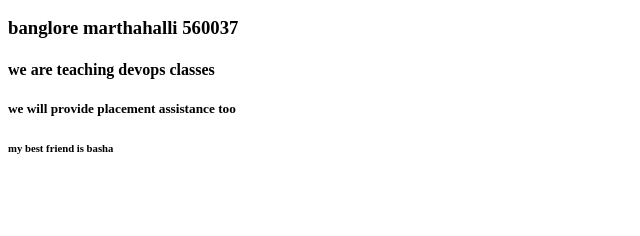
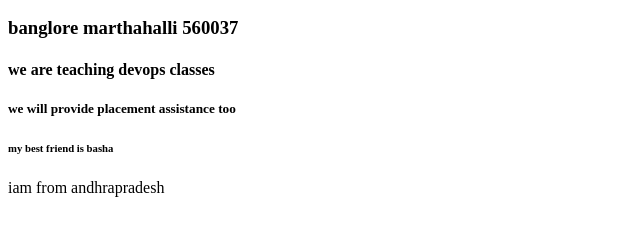
Before and after one commit to reddyvarisrinu95/srinivasapp, a plain HTML site: page index.html in a window 1280 px wide. Shown: the part 96-332 px from the top of the page, without its empty margins (0-640 px from the left). Drawn offline with Linux system fonts and the light colour scheme.

Commit message:
second commit

```diff
--- a/index.html
+++ b/index.html
@@ -4,3 +4,4 @@
 <h4> we are teaching devops classes</h4>
 <h5> we will provide placement assistance too</h5>
 <h6> my best friend is basha</h6>
+<h7> iam from andhrapradesh</h7>
```
